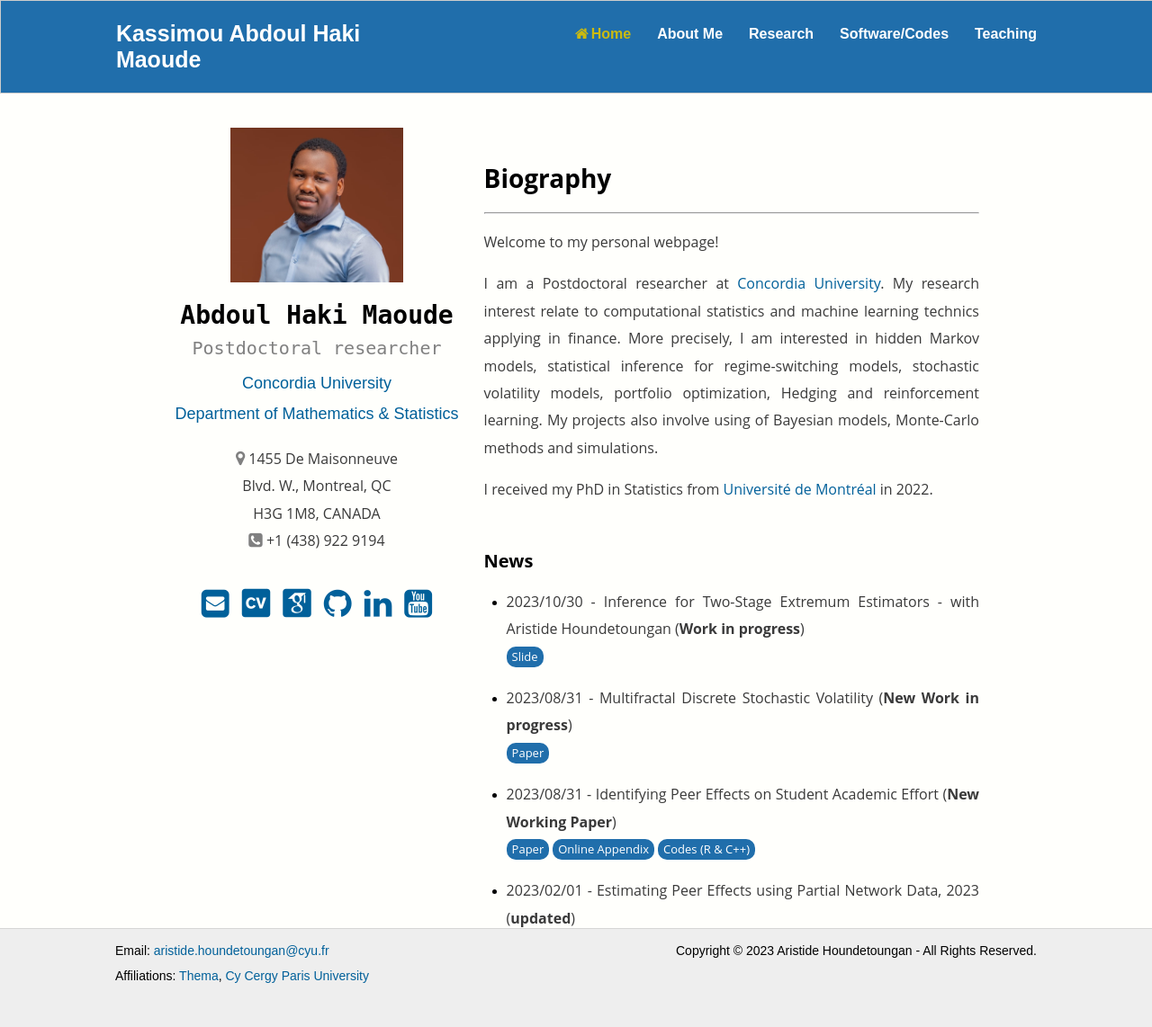
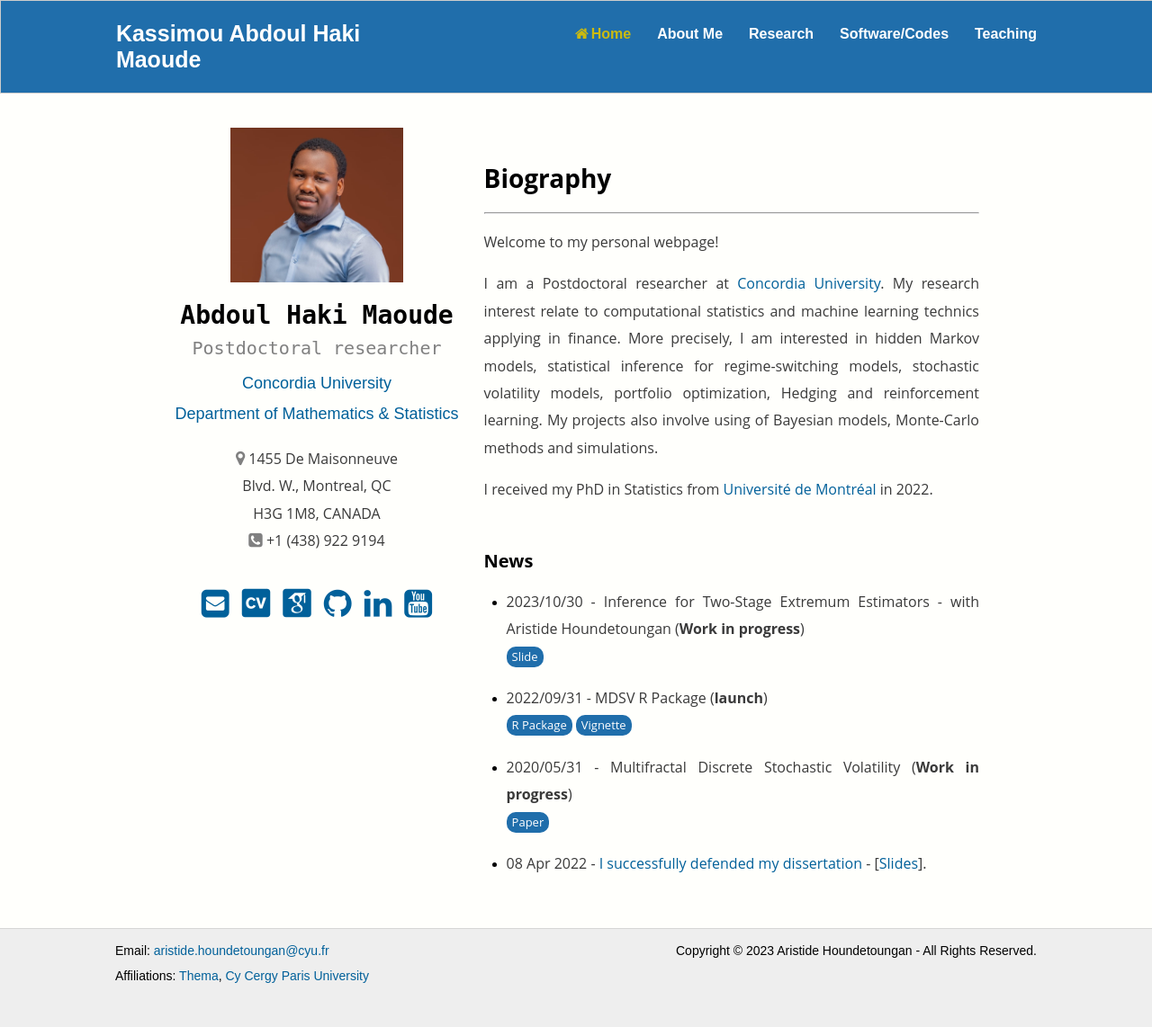
Before and after one commit to abdoulmaoude/abdoulmaoude.github.io, a Jekyll site: the page built from index.html, in a window 1280 px wide. Shown: the whole page at 90% size. Built offline with Jekyll 4.4.1, drawn with Linux system fonts in a browser that asks for light colours; some web fonts are replaced.

Commit message:
Update index.html

```diff
--- a/index.html
+++ b/index.html
@@ -76,23 +76,16 @@ $(document).ready(function() {
         <li><p class="nomarginafter">2023/10/30 - Inference for Two-Stage Extremum Estimators - with Aristide Houndetoungan (<b>Work in progress</b>)</p>
           <a type="button" class="button" href="/files/Papers/2SAsymptotic_slides.pdf" target="_blank">Slide</a>
         </li>
-        <li><p class="nomarginafter">2023/08/31 - Multifractal Discrete Stochastic Volatility (<b>New Work in progress</b>)</p>
-          <a type="button" class="button"  href="/files/Papers/SSC_MAOUDE.pdf" target="_blank">Paper</a>
-         </li>
-        <li><p class="nomarginafter">2023/08/31 - Identifying Peer Effects on Student Academic Effort (<b>New Working Paper</b>)</p>
-          <a type="button" class="button" href="/files/Papers/PEEffort.pdf" target="_blank">Paper</a>
-          <a type="button" class="button" href="/files/Papers/PEEffort_OA.pdf" target="_blank">Online Appendix</a>
-          <a type="button" class="button" href="https://github.com/ahoundetoungan/PeerEffectsEffort" target="_blank">Codes (R & C++)</a>
-         </li>
-        <li><p class="nomarginafter">2023/02/01 - Estimating Peer Effects using Partial Network Data, 2023 (<b>updated</b>)</p>
-          <a type="button" class="button" href="/files/Papers/PartialNetwork.pdf" target="_blank">Paper</a>
-          <a type="button" class="button" href="/files/Papers/PartialNetwork_OA.pdf" target="_blank">Online Appendix</a>
-          <a type="button" class="button" href="https://github.com/ahoundetoungan/PartialNetwork" target="_blank">R Package</a>
-          <a type="button" class="button" href="https://nbviewer.org/github/ahoundetoungan/PartialNetwork/blob/master/doc/PartialNetwork_vignette.pdf" target="_blank">Vignette</a>
+        <li><p class="nomarginafter">2022/09/31 - MDSV R Package (<b>launch</b>)</p>
+        <a type="button" class="button" href="https://github.com/abdoulmaoude/MDSV" target="_blank">R Package</a>
+        <a type="button" class="button" href="https://nbviewer.org/github/ahoundetoungan/MDSV/vignettes/MDSV_docx.pdf" target="_blank">Vignette</a>
         </li>
-          <li><p>08 Apr 2022 - <a id="readpaper" href="https://dms.umontreal.ca/fr/plan-du-site/articles/nouvelles/soutenance" target="_blank"> I successfully defended my dissertation</a> - [<a id="readpaper" href="https://papyrus.bib.umontreal.ca/xmlui/handle/1866/26828" target="_blank">Slides</a>].</p></li>
-        <!--<li><p>10 Jun 2021 - <a id="readpaper" href="https://www.fss.ulaval.ca/actualites/soutenance-de-these-reussie-pour-aristide-houndetougan" target="_blank"> I successfully defended my dissertation</a> - [<a id="readpaper" href="/files/Papers/dissertation.pdf" target="_blank">Slides</a>].</p></li>
+        <li><p class="nomarginafter">2020/05/31 - Multifractal Discrete Stochastic Volatility (<b>Work in progress</b>)</p>
+        <a type="button" class="button"  href="/files/Papers/SSC_MAOUDE.pdf" target="_blank">Paper</a>
+        </li>
+        <li><p>08 Apr 2022 - <a id="readpaper" href="https://dms.umontreal.ca/fr/plan-du-site/articles/nouvelles/soutenance" target="_blank"> I successfully defended my dissertation</a> - [<a id="readpaper" href="https://papyrus.bib.umontreal.ca/xmlui/handle/1866/26828" target="_blank">Slides</a>].</p></li>
 
+          <!--<li><p>10 Jun 2021 - <a id="readpaper" href="https://www.fss.ulaval.ca/actualites/soutenance-de-these-reussie-pour-aristide-houndetougan" target="_blank"> I successfully defended my dissertation</a> - [<a id="readpaper" href="/files/Papers/dissertation.pdf" target="_blank">Slides</a>].</p></li>
         <!--<span id="dots"></span><span id="more">
         <li><p>15 Feb 2021 - I will join <a href="https://thema.u-cergy.fr/" target="_blank">Cy Cergy Paris Université</a> as an Assistant Professor of Economics in September 2021.</p></li>
         <li><p>23 Aug 2020 - My paper <i>"Selective Linear Segmentation For Detecting Relevant Parameter Changes"</i> joint with <a href="https://arnauddufays.com/" target="_blank">Arnaud Dufays</a> and <a href="https://professeurs.uqam.ca/professeur/coen.alain/" target="_blank">Alain Coën</a> is
```
